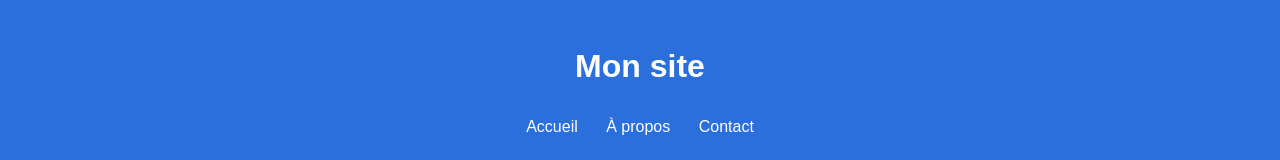
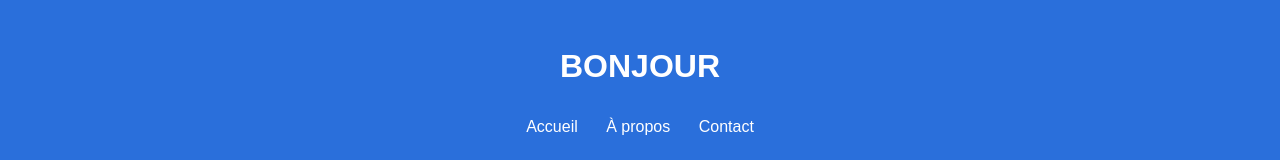
Before and after one commit to ClementDanel/groupe1, a plain HTML site: page index.html in a window 1280 px wide. Shown: the top 160 px of the page. Drawn offline with Linux system fonts and the light colour scheme.

Commit message:
MAJ BONJOUR

```diff
--- a/index.html
+++ b/index.html
@@ -9,7 +9,7 @@
 <body>
 
   <header>
-    <h1>Mon site</h1>
+    <h1>BONJOUR</h1>
     <nav>
       <a href="#">Accueil</a>
       <a href="#">À propos</a>
```
